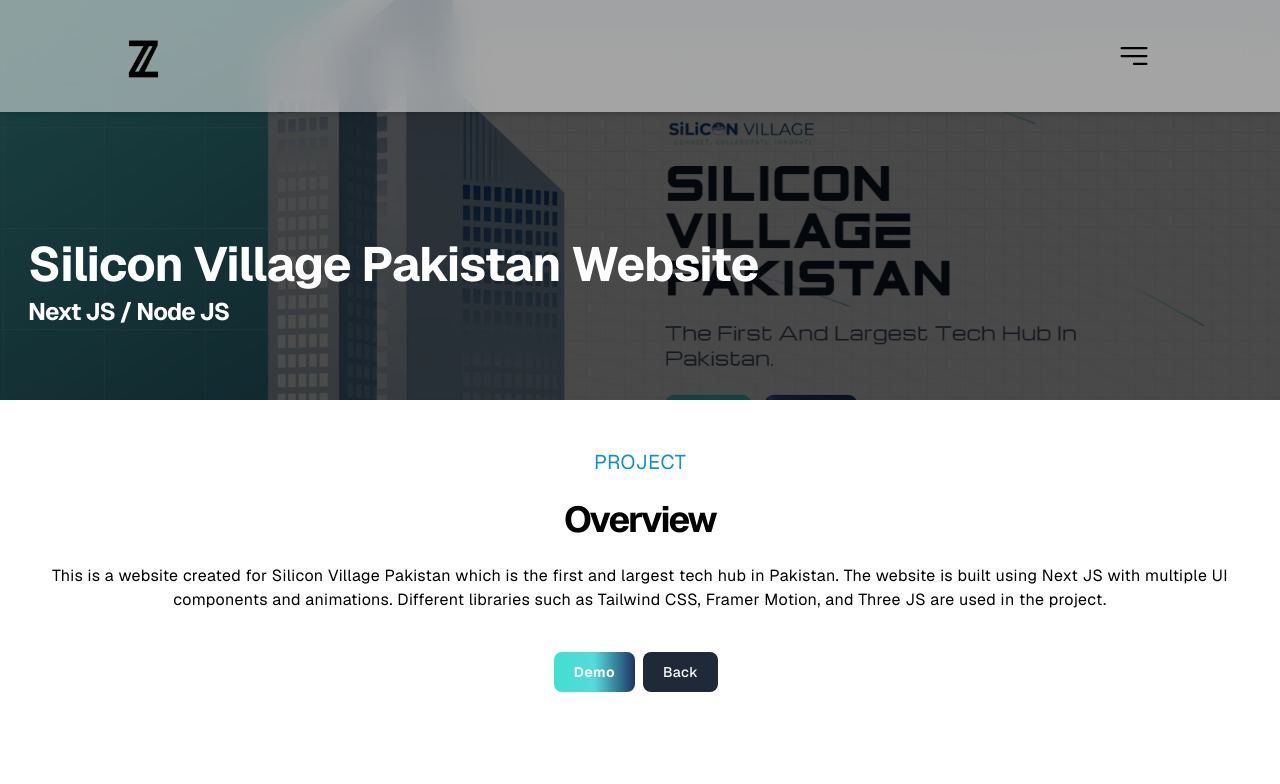
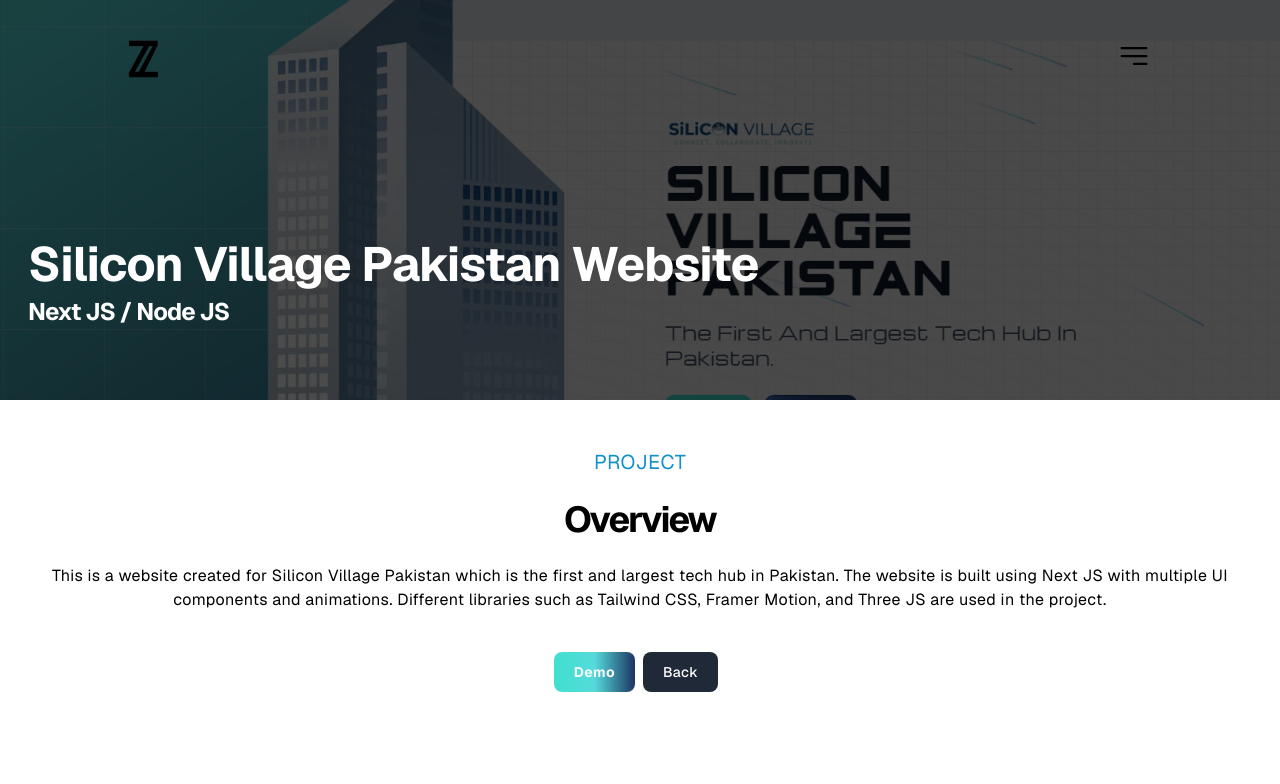
Before and after one commit to Tufalpha1/Portfolio, a Next.js app: page /siliconvillage in a window 1280 px wide. Shown: the top 784 px of the page. Built offline with nearby package versions, Linux system fonts and the light colour scheme.

Commit message:
add animations with shadow on scroll & give a glass bg effect

```diff
--- a/src/app/globals.css
+++ b/src/app/globals.css
@@ -92,11 +92,12 @@
     padding: 2em;
     display: flex;
     justify-items: end;
-    background-color: black;
-    color: white;
+    background-color: rgba(255, 255, 255, 0.7);
+    color: black;
     clip-path: polygon(0 0, 100% 0, 100% 0%, 0 0%);
     z-index: 50;
-  }
+    backdrop-filter: blur(10px); /* Add glassy effect */
+}
 
   .menu-close-icon {
     flex: 2;
--- a/src/components/Experience.tsx
+++ b/src/components/Experience.tsx
@@ -14,7 +14,7 @@
       <p className="text-xl uppercase text-[#1190CB] text-center my-4">
         Experience
       </p>
-      <h2 className="max-w-lg mb-6 text-4xl sm:text-5xl font-bold text-center leading-none bg-gradient-to-br from-black to-stone-500 bg-clip-text text-transparent md:mx-auto tracking-tighter">
+      <h2 className="max-w-lg mb-6 mx-auto text-4xl sm:text-5xl font-bold text-center leading-none bg-gradient-to-br from-black to-stone-500 bg-clip-text text-transparent md:mx-auto tracking-tighter">
         Where I have worked
       </h2>
       <div className="px-4 py-16 mx-auto sm:max-w-xl md:max-w-full lg:max-w-screen-xl md:px-24 lg:px-8 lg:py-4">
--- a/src/components/Navbar.tsx
+++ b/src/components/Navbar.tsx
@@ -35,6 +35,7 @@
 const Navbar = () => {
   const container = useRef(null);
   const [isMenuOpen, setIsMenuOpen] = useState(false);
+  const [shadow, setShadow] = useState(false);
 
   const tl = useRef<gsap.core.Timeline>();
 
@@ -75,16 +76,37 @@
     }
   }, [isMenuOpen]);
 
+  useEffect(() => {
+    const handleShadow = () => {
+      if (window.scrollY > 90 || window.scrollY === 90) {
+        setShadow(true);
+      } else {
+        setShadow(false);
+      }
+    };
+    if (window !== undefined) {
+      window.addEventListener("scroll", handleShadow);
+    }
+
+    return () => {
+      window.removeEventListener("scroll", handleShadow);
+    };
+  }, []);
+
   return (
     <nav ref={container}>
-      <div className="fixed top-0 left-0 w-[100vw] bg-white/50 backdrop-filter backdrop-blur-lg shadow-md py-[2em] px-[2em] sm:px-[8em] flex justify-between items-center z-[20] ">
+      <div className={
+  shadow
+  ? "fixed top-0 left-0 w-[100%] bg-white/50 backdrop-filter rounded-xl backdrop-blur-lg shadow-lg py-[2em] px-[2em] sm:px-[8em] flex justify-between items-center z-[20] ease-in duration-500 "
+  : "fixed top-0 left-0 w-[100%]    py-[2em] px-[2em] sm:px-[8em] flex justify-between items-center z-[20] "
+}>
         <div>
           <Link href="/">
             <Image src={navLogo} alt="Zain's Logo" width={80} height={40} className="h-12 w-8" />
           </Link>
         </div>
         <div onClick={toggleMenu}>
-          <p className="cursor-pointer  text-4xl font-semibold"><HiBars3BottomRight /></p>
+          <p className="cursor-pointer text-4xl"><HiBars3BottomRight /></p>
         </div>
       </div>
       <div className="menu-overlay">
@@ -154,22 +176,22 @@
 //     setNav(!nav);
 //   };
 
-//   useEffect(() => {
-//     const handleShadow = () => {
-//       if (window.scrollY > 90 || window.scrollY === 90) {
-//         setShadow(true);
-//       } else {
-//         setShadow(false);
-//       }
-//     };
-//     if (window !== undefined) {
-//       window.addEventListener("scroll", handleShadow);
-//     }
+  // useEffect(() => {
+  //   const handleShadow = () => {
+  //     if (window.scrollY > 90 || window.scrollY === 90) {
+  //       setShadow(true);
+  //     } else {
+  //       setShadow(false);
+  //     }
+  //   };
+  //   if (window !== undefined) {
+  //     window.addEventListener("scroll", handleShadow);
+  //   }
 
-//     return () => {
-//       window.removeEventListener("scroll", handleShadow);
-//     };
-//   }, []);
+  //   return () => {
+  //     window.removeEventListener("scroll", handleShadow);
+  //   };
+  // }, []);
 
 
 //   return (
```
